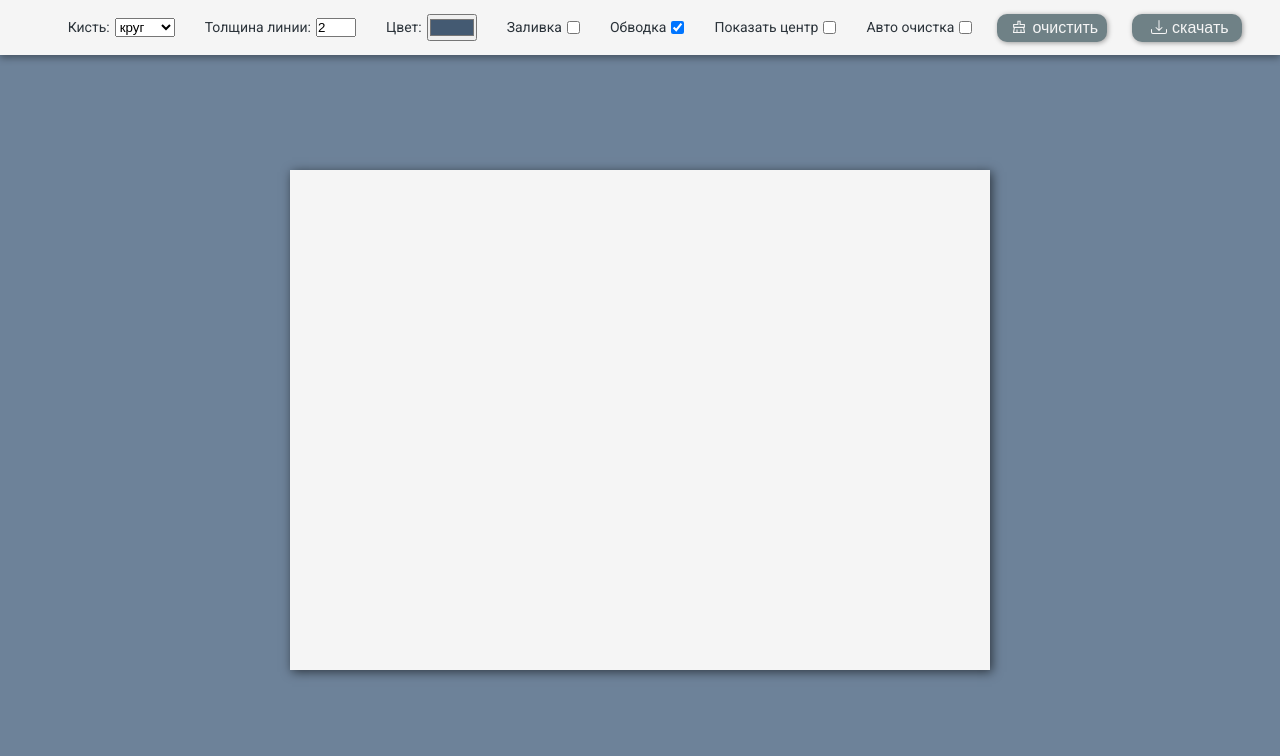
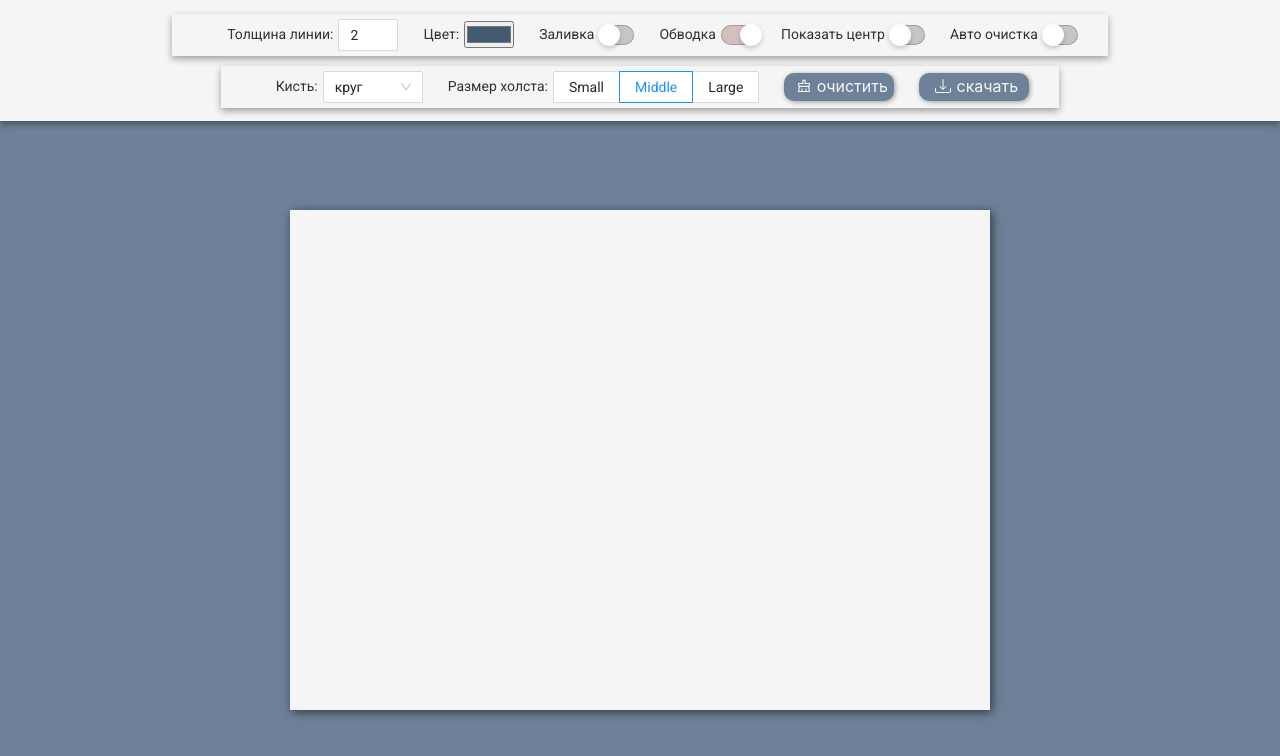
Before and after one commit to AndreiKachur/circles-painter, a React (Create React App) app: page / in a window 1280 px wide. Shown: the top 756 px of the page. Built offline with nearby package versions, Linux system fonts and the light colour scheme.

Commit message:
add Ant design; canvas size select

```diff
--- a/package.json
+++ b/package.json
@@ -6,6 +6,7 @@
     "@testing-library/jest-dom": "^5.11.6",
     "@testing-library/react": "^11.1.2",
     "@testing-library/user-event": "^12.2.2",
+    "antd": "^4.16.13",
     "mobx": "^6.0.4",
     "mobx-react-lite": "^3.1.6",
     "node-sass": "^4.14.1",
--- a/src/App.jsx
+++ b/src/App.jsx
@@ -1,13 +1,34 @@
-import React from 'react';
+import { useState } from 'react';
 import "./styles/app.scss"
 import Toolbar from "./components/Toolbar";
 import Canvas from "./components/Canvas";
 
 const App = () => {
+    const [width, setWidth] = useState(700)
+    const [height, setHeight] = useState(500)
+
+    const setCanvaSize = size => {
+        switch (size) {
+            case 'small':
+                setWidth(600)
+                setHeight(400)
+                return
+            case 'middle':
+                setWidth(700)
+                setHeight(500)
+                return
+            case 'large':
+                setWidth(900)
+                setHeight(550)
+                return
+            default: return
+        }
+    }
+
     return (
         <div className="app">
-            <Toolbar />
-            <Canvas />
+            <Toolbar setCanvaSize={setCanvaSize} />
+            <Canvas width={width} height={height} />
         </div>
     );
 };
--- a/src/components/Canvas.jsx
+++ b/src/components/Canvas.jsx
@@ -4,16 +4,16 @@ import { observer } from "mobx-react-lite";
 import toolState from "../store/toolState";
 import Brush from "../tools/Brush";
 
-const Canvas = observer(() => {
+const Canvas = observer(({ width, height }) => {
     const canvasRef = useRef()
 
     useEffect(() => {
         toolState.setTool(new Brush(canvasRef.current))
-    }, [])
+    }, [width])
 
     return (
         <div className="canvas">
-            <canvas ref={canvasRef} width={700} height={500} />
+            <canvas ref={canvasRef} width={width} height={height} />
         </div>
     );
 });
--- a/src/components/Toolbar.jsx
+++ b/src/components/Toolbar.jsx
@@ -1,10 +1,19 @@
 import React from 'react';
-import '../styles/toolbar.scss'
 import toolState from "../store/toolState";
 import { AiOutlineClear } from 'react-icons/ai'
 import { BsDownload } from 'react-icons/bs'
+import { InputNumber, Select, Radio } from 'antd';
+import '../styles/toolbar.scss'
+import 'antd/dist/antd.css';
 
-const Toolbar = () => {
+const { Option } = Select;
+
+const children = [];
+for (let i = 10; i < 36; i++) {
+    children.push(<Option key={i.toString(36) + i}>{i.toString(36) + i}</Option>);
+}
+
+const Toolbar = ({ setCanvaSize }) => {
 
     const changeColor = e => {
         toolState.setColor(e.target.value)
@@ -25,8 +34,8 @@ const Toolbar = () => {
         const canvas = toolState.tool.ctx.canvas
         toolState.tool.ctx.clearRect(0, 0, canvas.width, canvas.height)
     }
-    const chooseBrush = (e) => {
-        toolState.setBrush(e.target.value)
+    const chooseBrush = (value) => {
+        toolState.setBrush(value)
     }
     const download = () => {
         const canvas = toolState.tool.ctx.canvas
@@ -46,31 +55,18 @@ const Toolbar = () => {
     ]
 
     return (
+        <div className='toolbar__wrapper'>
             <div className="toolbar">
-            <div className='toolbar__item'>
-                <label htmlFor="toolbar__brush" className='toolbar__label'>
-                    Кисть:
-                </label>
-                <select
-                    style={{ width: 60 }}
-                    id="toolbar__brush"
-                    type="select" defaultValue='circle'
-                    onClick={chooseBrush}>
-                    <option value='circle'>круг</option>
-                    <option value='square'>квадрат</option>
-                    <option value='paint'>кисть</option>
-                </select>
-            </div>
 
                 <div className='toolbar__item'>
                     <label htmlFor="line-width" className='toolbar__label'>
                         Толщина линии:
                 </label>
-                <input
-                    onChange={e => toolState.setLineWidth(e.target.value)}
-                    style={{ width: 40 }}
+                    <InputNumber
+                        defaultValue={2} min={1} max={50}
+                        style={{ width: 60 }}
                         id="line-width"
-                    type="number" defaultValue={2} min={1} max={50} />
+                        onChange={value => toolState.setLineWidth(value)} />
                 </div>
 
                 <div className='toolbar__item'>
@@ -95,6 +91,34 @@ const Toolbar = () => {
                         </div>
                     )
                 })}
+            </div>
+            <div className="toolbar">
+
+                <div className='toolbar__item'>
+                    <label htmlFor="toolbar__brush" className='toolbar__label'>
+                        Кисть:
+                </label>
+                    <Select defaultValue="circle" style={{ width: 100 }}
+                        onChange={chooseBrush}>
+                        <Option value='circle'>круг</Option>
+                        <Option value='square'>квадрат</Option>
+                        <Option value='paint'>кисть</Option>
+                    </Select>
+                </div>
+
+                <div className='toolbar__item'>
+                    <label htmlFor="toolbar__sizes" className='toolbar__label'>
+                        Размер холста:
+                </label>
+                    <Radio.Group
+                        defaultValue='middle'
+                        onChange={e => setCanvaSize(e.target.value)}
+                        id="toolbar__sizes">
+                        <Radio.Button value="small">Small</Radio.Button>
+                        <Radio.Button value="middle">Middle</Radio.Button>
+                        <Radio.Button value="large">Large</Radio.Button>
+                    </Radio.Group>
+                </div>
 
                 <button className='toolbar__btn' onClick={onClean} >
                     <AiOutlineClear className='toolbar__icons' />
@@ -106,6 +130,7 @@ const Toolbar = () => {
                 скачать
             </button>
             </div>
+        </div>
     );
 };
 
--- a/src/styles/app.scss
+++ b/src/styles/app.scss
@@ -7,8 +7,5 @@
 }
 
 .app {
-  height: 100vh;
-  max-height: 100vh;
-  width: 100vw;
   background-color: $background-color;
 }
--- a/src/styles/canvas.scss
+++ b/src/styles/canvas.scss
@@ -6,10 +6,7 @@
   display: flex;
   justify-content: center;
   align-items: center;
-  padding-top: 40px;
-  @media(max-width:1100px){
-    padding-top: 90px;
-  }
+  padding-top: 120px;
 }
 
 canvas {
--- a/src/styles/toolbar.scss
+++ b/src/styles/toolbar.scss
@@ -2,31 +2,37 @@
 @import url('https://fonts.googleapis.com/css2?family=Roboto:wght@400&display=swap');
 
 .toolbar {
-  height: $toolbar-height;
-  background-color: $white;
+  &__wrapper{
+    height: 2.2*$toolbar-height;
+    background-color: $white;
+    display: flex;
+    flex-direction: column;
+    justify-content: center;
+    align-items: center;
+    position: absolute;
+    width: 100%;
+    padding: 0px 15px;
+    z-index: 999;
+    box-shadow: 0 3px 7px rgba(0, 0, 0, 0.397);
+  }
   display: flex;
   justify-content: center;
   align-items: center;
   flex-wrap: wrap;
-  position: absolute;
-  width: 100%;
-  padding: 0px 15px;
+  margin: 5px;
   box-shadow: 0 3px 7px rgba(0, 0, 0, 0.356);
-  z-index: 999;
-
-  @media(max-width:1100px){
-    height: 1.8*$toolbar-height;
-  }
+  padding: 5px 30px;
 
   &__item{
     display: flex;
     align-items: center;
     font-family: 'Roboto', sans-serif;
     font-size: 14px;
-    color: rgb(43, 51, 58)
+    color: rgb(43, 51, 58);
+    background-color: $white;
   }
   &__label{
-    margin: -2px 5px 0 30px;
+    margin: -2px 5px 0 25px;
   }
 
   &__btn, &__btn:focus {
@@ -36,19 +42,16 @@
     outline: none;
     border-radius: 10px;
     box-shadow: 1px 1px 5px rgba(0, 0, 0, 0.376);
-    background: $greeny-grey;
+    background: $background-color;
     color: $white;
     font-size: 16px;
     margin: 0 0 0px 25px;
-    @media(max-width:1100px){
-      margin: 0 0 5px 25px;
-    }
     &:hover{
       background: $white;
-      color: $greeny-grey;
+      color: $background-color;
     }
     &:active{
-      background: $greeny-grey;
+      background: $background-color;
       color: $white;
       outline: none;
     }
@@ -58,4 +61,35 @@
     padding:0 0 0;
     font-size: 16px;
   }
+
+  & input[type='checkbox']{
+    position: relative;
+    width: 35px;
+    height: 20px;
+    -webkit-appearance: none;
+    background: #c6c6c6;
+    outline: none;
+    border-radius: 18px;
+    box-shadow: inset 0 0 0 1px rgba(0, 0, 0, .2);
+    transition: .5s;
+  }
+  & input:checked[type='checkbox']{
+    background: #D5BFBF;
+  }
+  & input[type='checkbox']::before{
+    content: '';
+    position: absolute;
+    width: 20px;
+    height: 20px;
+    border-radius: 10px;
+    top: 0;
+    left: 0;
+    background: #fff;
+    transform: scale(1.1);
+    box-shadow: 0 2px 5px rgba(0, 0, 0, .2);
+    transition: .5s;
+  }
+  & input:checked[type='checkbox']:before{
+    left:20px;
+  }
 }
```
Also changed, not shown: 2 other files (tests, documents, lock files or other folders). Lines whose indentation alone changed are shown as unchanged.
